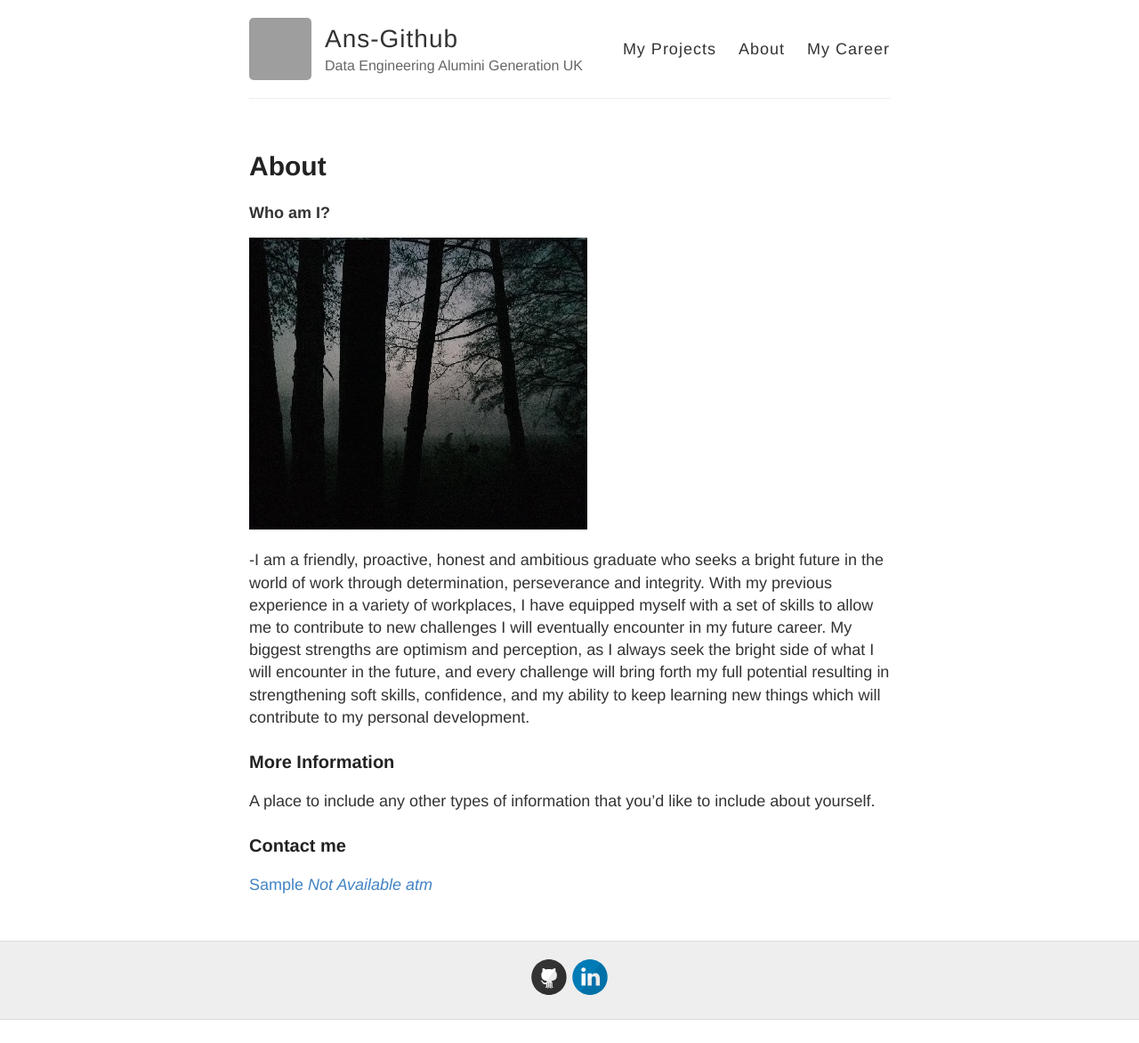
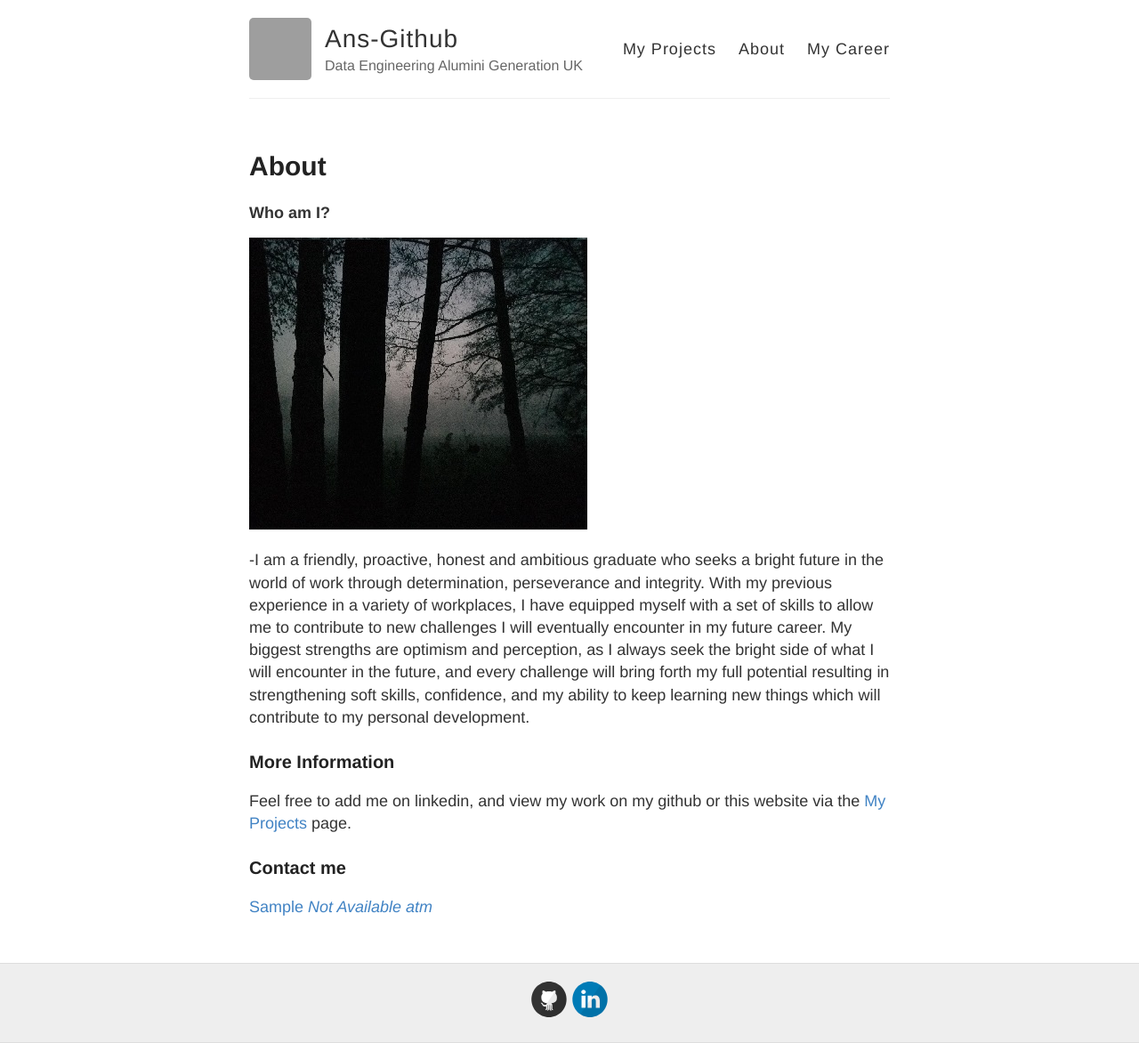
Before and after one commit to ans-github/ans-github.github.io, a Jekyll site: the page built from about.md, in a window 1280 px wide. Shown: the whole page at 89% size. Built offline with Jekyll 4.4.1, drawn with Linux system fonts in a browser that asks for light colours; before the commit the page ends 1146 px from its top, so only the background shows below that; grey boxes are pictures that could not be loaded.

Commit message:
first post

```diff
--- a/about.md
+++ b/about.md
@@ -12,7 +12,7 @@ permalink: /about/
 
 ### More Information
 
-A place to include any other types of information that you'd like to include about yourself.
+Feel free to add me on linkedin, and view my work on my github or this website via the [My Projects](https://ans-github.github.io/) page.
 
 ### Contact me
 
```
